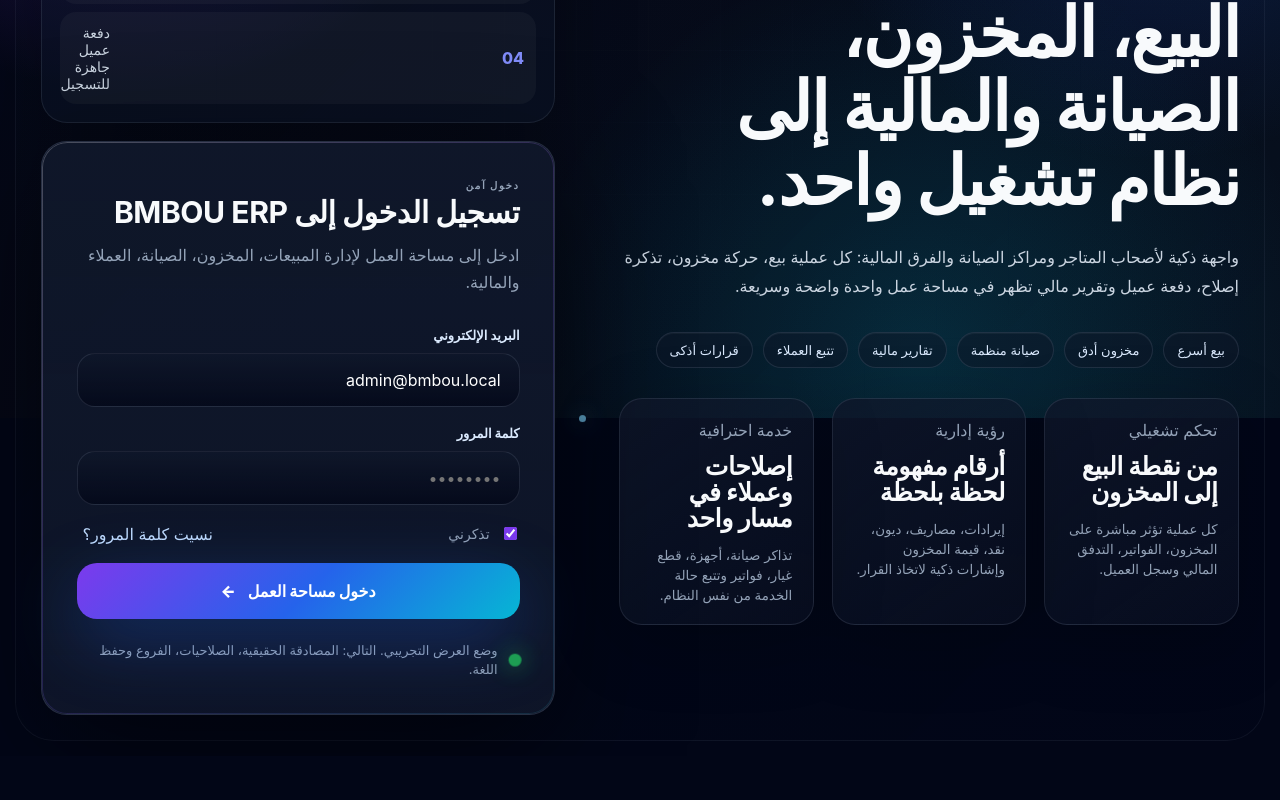
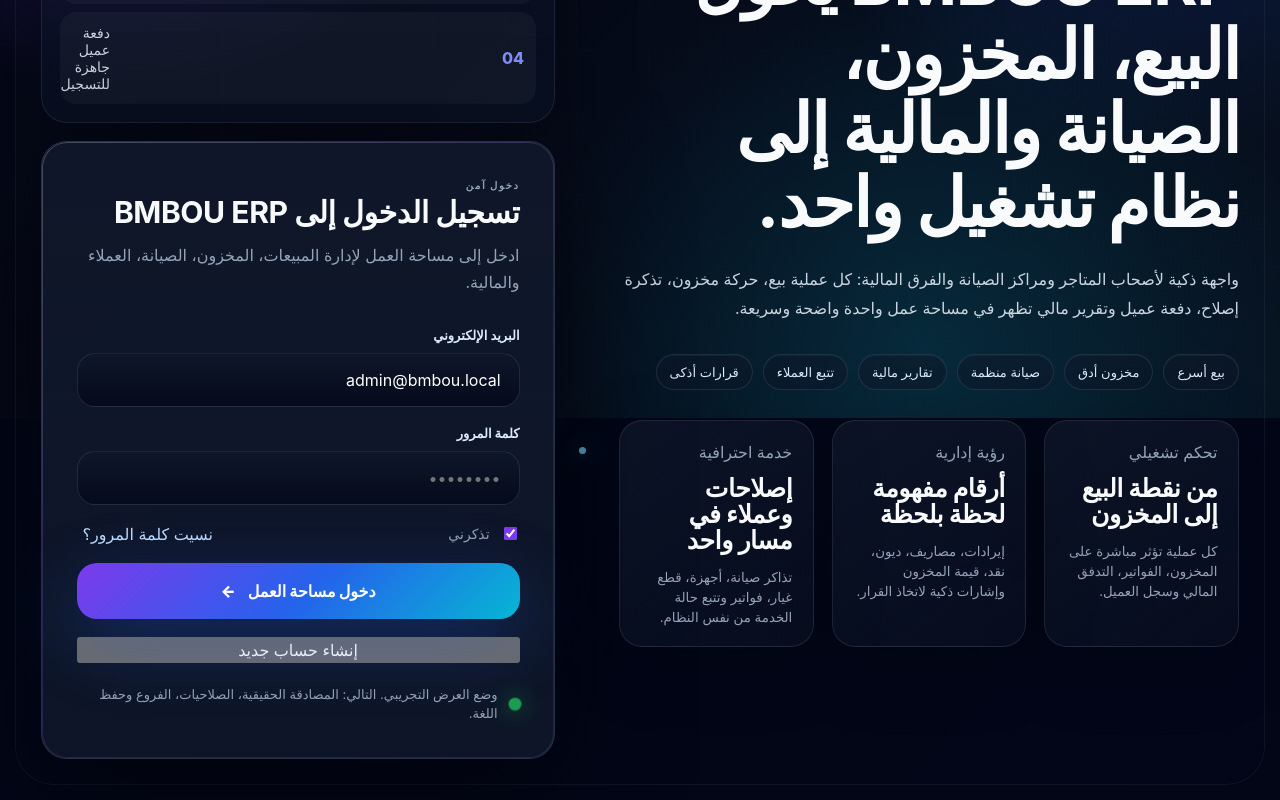
Before and after one commit to bmboubusiness002-tech/archive-os, a React (Vite) app in the folder apps/web/: page / in a window 1280 px wide. Shown: the part 382-1182 px from the top of the page. Before the commit the page ends 1138 px from the top, so only its background shows below. Built offline with nearby package versions, Linux system fonts and the light colour scheme.

Commit message:
feat(auth): add auth actions and workspace entry

```diff
--- a/apps/web/src/pages/auth/LoginPage.tsx
+++ b/apps/web/src/pages/auth/LoginPage.tsx
@@ -1,6 +1,10 @@
 import { useState } from 'react'
 
 type Locale = 'ar' | 'en' | 'fr'
+
+type LoginPageProps = {
+  onLogin: () => void
+}
 
 const languages = {
   ar: { label: 'العربية', short: 'AR', dir: 'rtl' },
@@ -12,8 +16,7 @@
   ar: {
     badge: 'منصة تشغيل أعمال موحدة',
     title: 'BMBOU ERP يحوّل البيع، المخزون، الصيانة والمالية إلى نظام تشغيل واحد.',
-    description:
-      'واجهة ذكية لأصحاب المتاجر ومراكز الصيانة والفرق المالية: كل عملية بيع، حركة مخزون، تذكرة إصلاح، دفعة عميل وتقرير مالي تظهر في مساحة عمل واحدة واضحة وسريعة.',
+    description: 'واجهة ذكية لأصحاب المتاجر ومراكز الصيانة والفرق المالية: كل عملية بيع، حركة مخزون، تذكرة إصلاح، دفعة عميل وتقرير مالي تظهر في مساحة عمل واحدة واضحة وسريعة.',
     chips: ['بيع أسرع', 'مخزون أدق', 'صيانة منظمة', 'تقارير مالية', 'تتبع العملاء', 'قرارات أذكى'],
     cards: [
       ['تحكم تشغيلي', 'من نقطة البيع إلى المخزون', 'كل عملية تؤثر مباشرة على المخزون، الفواتير، التدفق المالي وسجل العميل.'],
@@ -29,15 +32,14 @@
     password: 'كلمة المرور',
     remember: 'تذكرني',
     forgot: 'نسيت كلمة المرور؟',
+    create: 'إنشاء حساب جديد',
     cta: 'دخول مساحة العمل',
     note: 'وضع العرض التجريبي. التالي: المصادقة الحقيقية، الصلاحيات، الفروع وحفظ اللغة.',
-    alert: 'تم قبول الدخول التجريبي إلى BMBOU ERP.',
   },
   en: {
     badge: 'Unified business operating platform',
     title: 'BMBOU ERP turns sales, inventory, repair, and finance into one operating system.',
-    description:
-      'A smart workspace for retailers, repair centers, and finance teams: every sale, stock move, repair ticket, customer payment, and financial report lives in one clear interface.',
+    description: 'A smart workspace for retailers, repair centers, and finance teams: every sale, stock move, repair ticket, customer payment, and financial report lives in one clear interface.',
     chips: ['Faster sales', 'Accurate stock', 'Repair flow', 'Financial reports', 'Customer tracking', 'Smarter decisions'],
     cards: [
       ['Operational control', 'From POS to inventory', 'Every transaction updates stock, invoices, cash flow, and customer history.'],
@@ -53,15 +55,14 @@
     password: 'Password',
     remember: 'Keep me signed in',
     forgot: 'Forgot password?',
+    create: 'Create account',
     cta: 'Enter workspace',
     note: 'Demo mode. Next: real authentication, roles, branches, and language persistence.',
-    alert: 'BMBOU ERP demo access accepted.',
   },
   fr: {
     badge: 'Plateforme unifiée de gestion',
     title: 'BMBOU ERP transforme ventes, stock, réparation et finance en un seul système.',
-    description:
-      'Un espace intelligent pour commerces, centres de réparation et équipes financières : ventes, stock, tickets, paiements et rapports dans une interface claire.',
+    description: 'Un espace intelligent pour commerces, centres de réparation et équipes financières : ventes, stock, tickets, paiements et rapports dans une interface claire.',
     chips: ['Ventes rapides', 'Stock précis', 'Réparation', 'Rapports financiers', 'Suivi client', 'Décisions claires'],
     cards: [
       ['Contrôle opérationnel', 'Du point de vente au stock', 'Chaque transaction met à jour le stock, les factures, la trésorerie et l’historique client.'],
@@ -77,13 +78,13 @@
     password: 'Mot de passe',
     remember: 'Rester connecté',
     forgot: 'Mot de passe oublié ?',
+    create: 'Créer un compte',
     cta: 'Entrer dans l’espace',
     note: 'Mode démo. Ensuite : authentification réelle, rôles, branches et préférence de langue.',
-    alert: 'Accès démo BMBOU ERP accepté.',
   },
 }
 
-export function LoginPage() {
+export function LoginPage({ onLogin }: LoginPageProps) {
   const [locale, setLocale] = useState<Locale>('ar')
   const [languageOpen, setLanguageOpen] = useState(false)
   const currentLanguage = languages[locale]
@@ -91,7 +92,7 @@
 
   function handleSubmit(event: React.FormEvent<HTMLFormElement>) {
     event.preventDefault()
-    window.alert(t.alert)
+    onLogin()
   }
 
   function selectLanguage(nextLocale: Locale) {
@@ -198,6 +199,10 @@
               {t.cta}
               <span>{currentLanguage.dir === 'rtl' ? '←' : '→'}</span>
             </button>
+
+            <button type="button" className="secondary-auth-button">
+              {t.create}
+            </button>
           </form>
 
           <div className="security-note">
```
